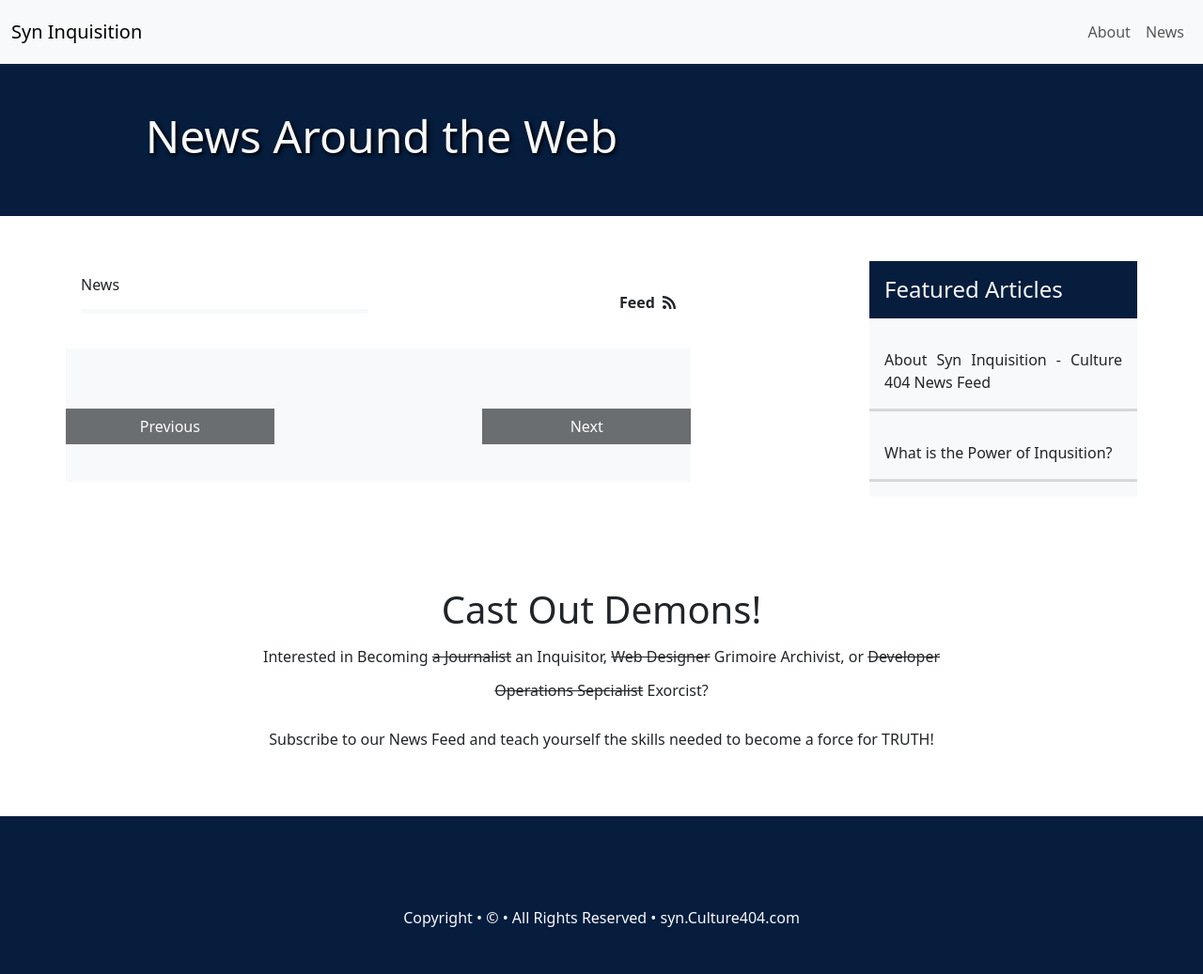
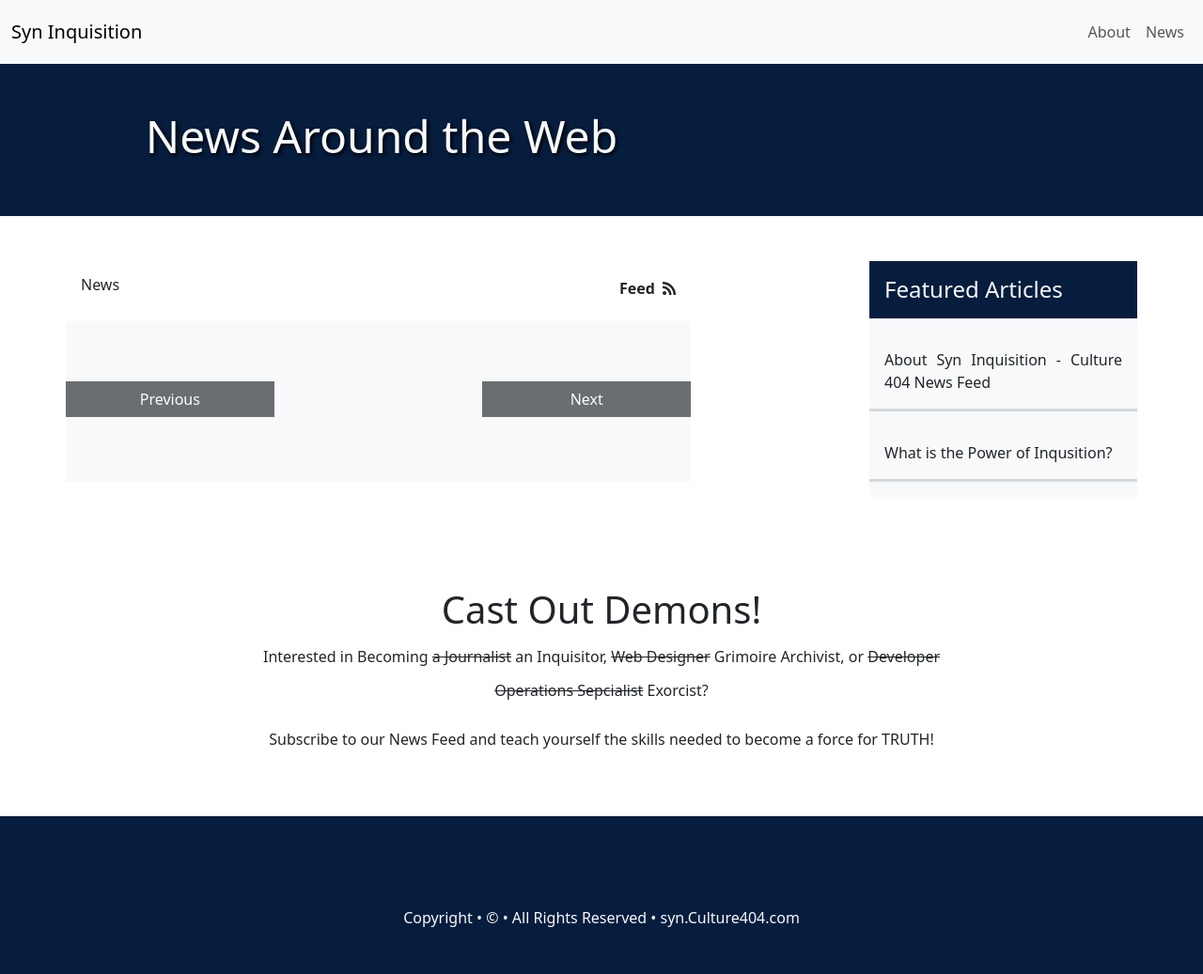
Before and after one commit to Culture-404/Syn_Inquisition, a Jekyll site: the page built from news/index.html, in a window 1280 px wide. Shown: the whole page at 94% size. Built offline with Jekyll 4.4.1, drawn with Linux system fonts in a browser that asks for light colours; the list of posts is cut into pages by our own code.

Commit message:
news title

```diff
--- a/news/index.html
+++ b/news/index.html
@@ -27,7 +27,7 @@
             <div class="container-fluid bg-white fs-6 fw-bolder p-3 mb-3 border-bottom border-light border-5 border-opacity-25">
                 <div class="row justify-content-between">
                     <div class="col">
-                        <h2 class="fs-6 border-bottom border-light border-5 border-secondary pb-3 mb-3">News</h2>
+                        <h2 class="fs-6 ">News</h2>
 
                     </div>
                     <div class="col d-flex flex-column justify-content-center">
```
